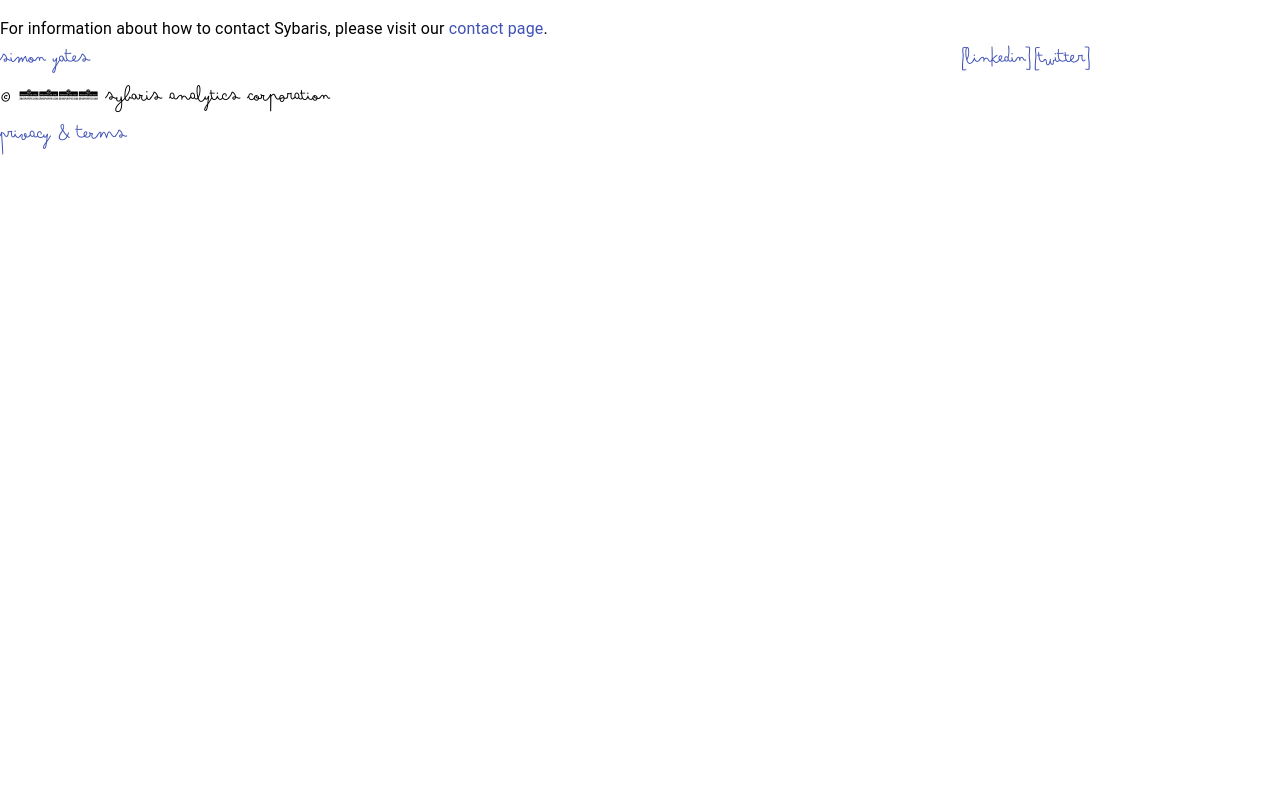
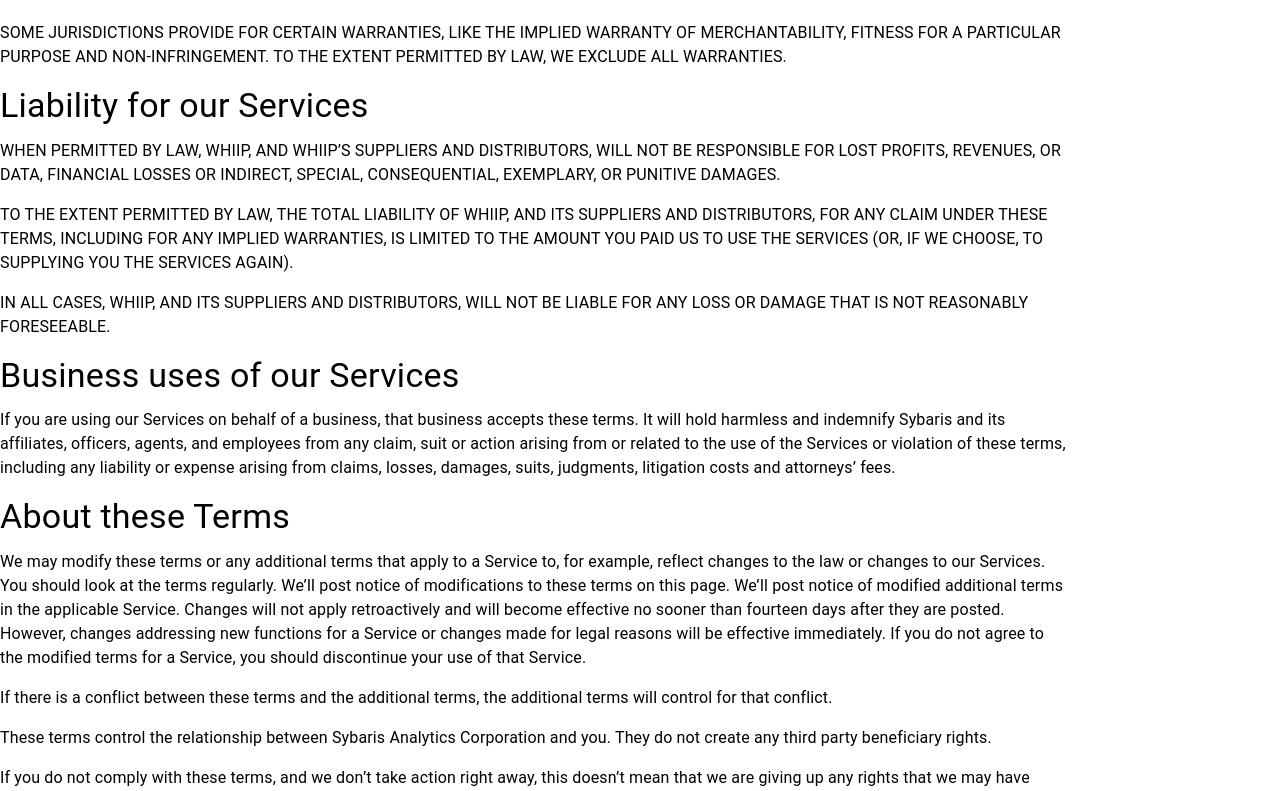
Before and after one commit to cheftechnical/simonyates, a React (Create React App) app: page /legal in a window 1280 px wide. Shown: the part 4844-5635 px from the top of the page. Before the commit the page ends 4999 px from the top, so only its background shows below. Built offline with nearby package versions, Linux system fonts and the light colour scheme.

Commit message:
Set the page titles

```diff
--- a/package.json
+++ b/package.json
@@ -13,6 +13,7 @@
     "@types/react": "^16.9.0",
     "@types/react-dom": "^16.9.0",
     "@types/react-google-recaptcha": "^1.1.2",
+    "@types/react-helmet": "^6.0.0",
     "@types/react-router-dom": "^5.1.5",
     "@types/react-scrollspy": "^3.3.2",
     "axios": "^0.19.2",
--- a/src/layouts/Default/Footer.tsx
+++ b/src/layouts/Default/Footer.tsx
@@ -9,7 +9,7 @@ export default function Footer() {
 				<Grid item xs={9}>
 					<div><Link component={ReactRouterDom} to="/">Simon Yates</Link></div>
 					<div>&copy; 2020 Sybaris Analytics Corporation</div>
-					<div><Link component={ReactRouterDom} to="/privacy-and-terms">Privacy &amp; Terms</Link></div>
+					<div><Link component={ReactRouterDom} to="/legal">Legal</Link></div>
 				</Grid>
 				<Grid item xs={3}>
 					<Link
--- a/src/layouts/Default/index.tsx
+++ b/src/layouts/Default/index.tsx
@@ -1,20 +1,28 @@
 import React from 'react';
 import NavTop from './NavTop';
 import Footer from './Footer';
+import {Helmet} from 'react-helmet';
 
 interface Props {
     children: any;
+    title?: string;
     top?: string;
 }
 
 export default function DefaultLayout(props: Props) {
-    const {children, top} = props;
+    const {children, title, top} = props;
 
     return (
         <div>
+            <Helmet defaultTitle="Simon Yates" titleTemplate="Simon Yates &bull; %s">
+                <title>{title}</title>
+            </Helmet>
+
             <NavTop selected={top}/>
+
             {children}
+
             <Footer/>
         </div>
     );
-}
+};
--- a/src/pages/About/index.tsx
+++ b/src/pages/About/index.tsx
@@ -9,7 +9,7 @@ import PhotoGallery from './PhotoGallery';
 
 export default function About() {
     return (
-        <DefaultLayout top="about">
+        <DefaultLayout title="About" top="about">
             <Hero/>
             <Stats/>
             <LifeAsAMaker/>
--- a/src/pages/Contact/index.tsx
+++ b/src/pages/Contact/index.tsx
@@ -21,7 +21,7 @@ export default function Contact() {
 	}, []);
 
 	return (
-		<DefaultLayout top="contact">
+		<DefaultLayout title="Contact" top="contact">
 			<Grid container>
 				<Grid item xs={6}>
 					<h1>Pleasure to meet you.</h1>
--- a/src/pages/Featured/index.tsx
+++ b/src/pages/Featured/index.tsx
@@ -15,7 +15,7 @@ export default function Featured() {
 	}, []);
 
 	return (
-		<DefaultLayout top="featured">
+		<DefaultLayout title="Featured" top="featured">
 			<Grid container>
 				<Grid item xs={6}>
 					<Sections onChange={handleChange}>
--- a/src/pages/Legal/index.tsx
+++ b/src/pages/Legal/index.tsx
@@ -2,12 +2,36 @@ import * as React from 'react';
 import DefaultLayout from '../../layouts/Default';
 import PrivacyPolicy from './PrivacyPolicy';
 import TermsAndConditions from './TermsAndConditions';
+import {SectionItem} from '../../components/Section/SectionItem';
+import {Grid} from '@material-ui/core';
+import Sections from '../../components/Sections';
+import NavRight from '../../components/NavRight';
+import Section from '../../components/Section';
 
 export default function Legal() {
+	const [sections, setSections] = React.useState();
+
+	const handleChange = React.useCallback((newValue: SectionItem[]) => {
+		setSections(newValue);
+	}, []);
+
 	return (
-		<DefaultLayout>
-			<PrivacyPolicy/>
-			<TermsAndConditions/>
+		<DefaultLayout title="Legal">
+			<Grid container>
+				<Grid item xs={10}>
+					<Sections onChange={handleChange}>
+						<Section id="privacy-policy" name="Privacy Policy">
+							<PrivacyPolicy/>
+						</Section>
+						<Section id="terms-of-service" name="Terms of Service">
+							<TermsAndConditions/>
+						</Section>
+					</Sections>
+				</Grid>
+				<Grid item xs={2}>
+					<NavRight sections={sections}/>
+				</Grid>
+			</Grid>
 		</DefaultLayout>
 	);
 };
--- a/src/pages/NoMatch/index.tsx
+++ b/src/pages/NoMatch/index.tsx
@@ -3,7 +3,7 @@ import DefaultLayout from '../../layouts/Default';
 
 export default function NoMatch() {
     return (
-        <DefaultLayout>
+        <DefaultLayout title="404: Page Not Found">
             <h1>404</h1>
             <p>Sorry you got lost.</p>
             <p>Go back to my homepage?</p>
--- a/src/pages/Work/index.tsx
+++ b/src/pages/Work/index.tsx
@@ -5,7 +5,7 @@ import Highlight from './Highlight';
 
 export default function Work() {
     return (
-        <DefaultLayout top="work">
+        <DefaultLayout title="Work" top="work">
             Here is a glimpse of my life,<br/>
             mostly as a programmer.
 
--- a/src/pages/WorkAt/WorkAtRbc/index.tsx
+++ b/src/pages/WorkAt/WorkAtRbc/index.tsx
@@ -18,7 +18,7 @@ export default function WorkAtRbc() {
 	}, []);
 
 	return (
-		<DefaultLayout top="work">
+		<DefaultLayout title="Work at RBC" top="work">
 			<Grid container>
 				<Grid item xs={1}>[logo]</Grid>
 				<Grid item xs={6}>
--- a/src/pages/WorkAt/WorkAtUnchartedSoftware/index.tsx
+++ b/src/pages/WorkAt/WorkAtUnchartedSoftware/index.tsx
@@ -8,7 +8,7 @@ import WorkAtProject from '../../../components/workAt/WorkAtProject';
 
 export default function WorkAtUnchartedSoftware() {
 	return (
-		<DefaultLayout top="work">
+		<DefaultLayout title="Work at Uncharted Software" top="work">
 			<Grid container>
 				<Grid item xs={1}>[logo]</Grid>
 				<Grid item xs={6}>
```
Also changed, not shown: 1 other file (tests, documents, lock files or other folders).
